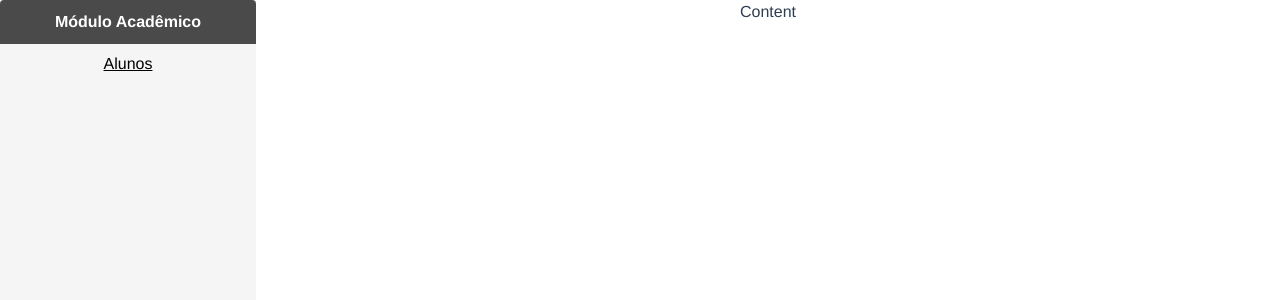
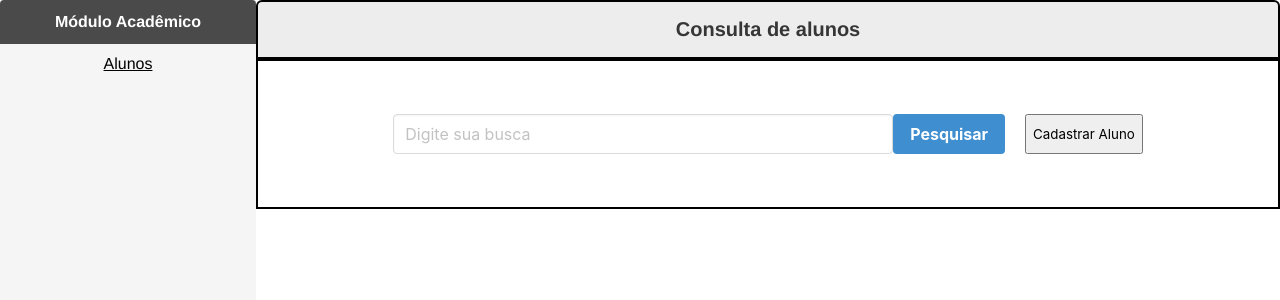
Before and after one commit to grupo-a/challenge-full-stack-web, a Vue app in the folder frontend/: page / in a window 1280 px wide. Shown: the top 300 px of the page. Built offline with nearby package versions, Linux system fonts and the light colour scheme.

Commit message:
Adding SearchStudent.vue component

```diff
--- a/frontend/src/App.vue
+++ b/frontend/src/App.vue
@@ -4,20 +4,22 @@
       <MenuBar />
     </div>
     <div class="column is-three-fifth">
-      <p> Content </p>
+      <SearchStudent />
     </div>
   </main>
 </template>
 
 <script>
 import MenuBar from "./components/MenuBar.vue";
+import SearchStudent from "./components/SearchStudent.vue";
 
 
 export default {
   name: 'App',
   components: {
-    MenuBar
-  }
+    MenuBar,
+    SearchStudent
+}
 }
 </script>
 
--- /dev/null
+++ b/frontend/src/components/SearchStudent.vue
@@ -0,0 +1,52 @@
+<template>
+    <div>
+        <p class="panel-heading">Consulta de alunos</p>
+        <div class="level">
+            <div class="form level-item">
+                <div class="field has-addons">
+                    <input class="input" type="text" placeholder="Digite sua busca">
+                    <button class="button is-info">Pesquisar</button>
+                    <button class="btn-add">Cadastrar Aluno</button>
+                </div>
+
+            </div>
+        </div>
+
+    </div>
+
+</template>
+
+<script>
+export default {
+    name: 'SearchStudent'
+}
+
+</script>
+
+<style scoped>
+.panel-heading {
+    border: 2px solid black;
+}
+
+.input {
+    width: 500px;
+}
+
+.form {
+    padding: 15px;
+    border: 2px solid black;
+    height: 150px;
+}
+
+.is-info {
+    font-weight: bold;
+}
+
+.btn-add {
+    margin-left: 20px;
+}
+
+.level {
+    width: 100%;
+}
+</style>
```
